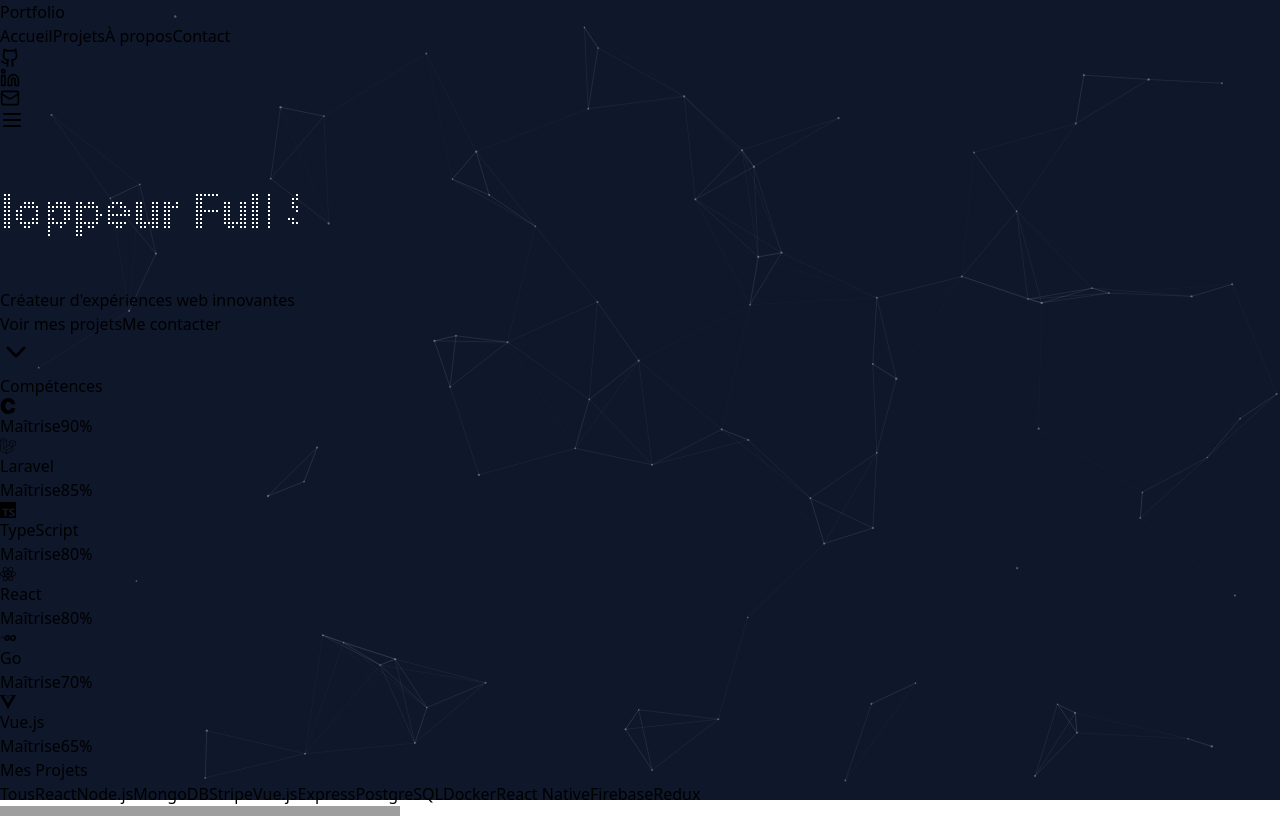
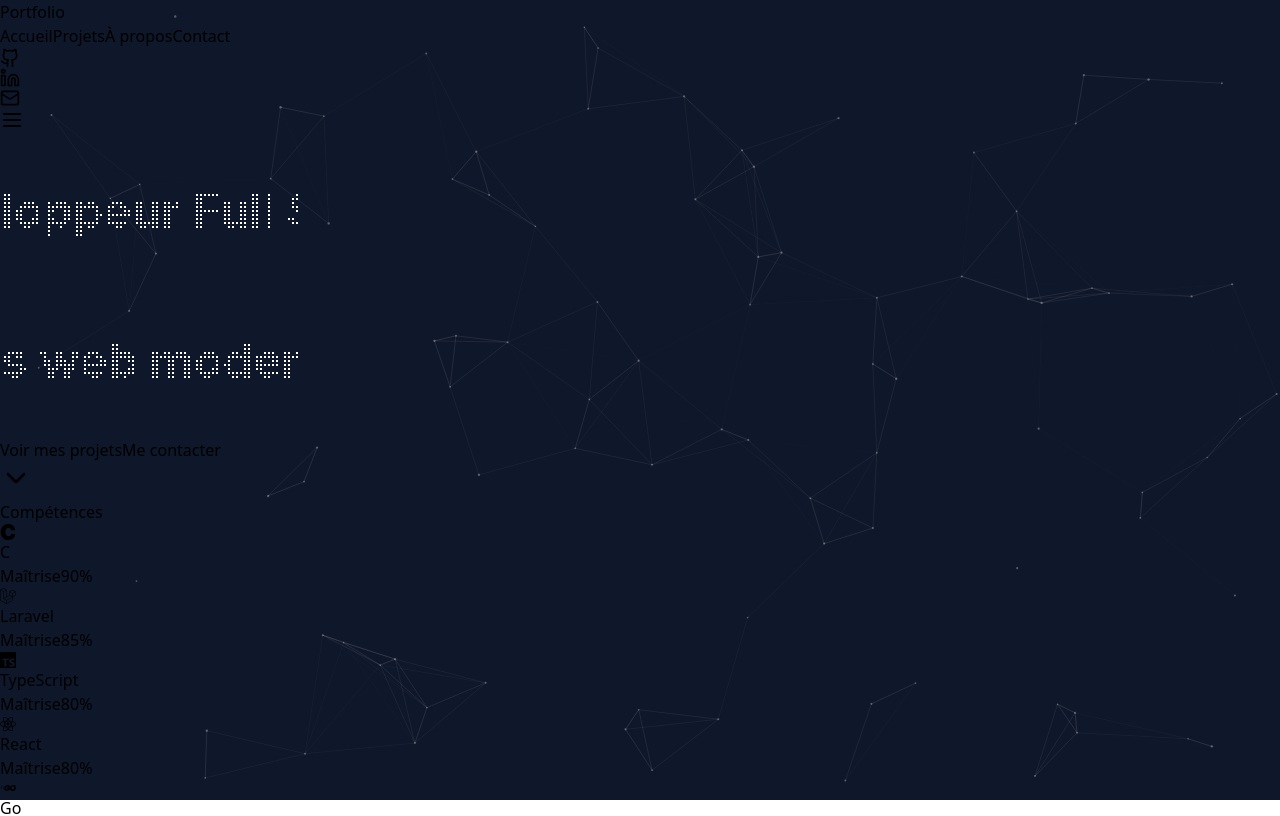
Before and after one commit to ValentinFrp/ValentinFrappart.fr, a React (Vite) app: page / in a window 1280 px wide. Shown: the top 816 px of the page. Built offline with nearby package versions, Linux system fonts and the light colour scheme; grey boxes are pictures that could not be loaded.

Commit message:
fix: change text in particules

```diff
--- a/package.json
+++ b/package.json
@@ -17,6 +17,7 @@
     "lucide-react": "^0.344.0",
     "react": "^18.2.0",
     "react-dom": "^18.2.0",
+    "react-icons": "^5.3.0",
     "react-tsparticles": "^2.12.2",
     "three": "^0.161.0",
     "tsparticles": "^2.12.0",
--- a/src/components/Hero.tsx
+++ b/src/components/Hero.tsx
@@ -25,7 +25,10 @@
                         transition={{ delay: 0.5 }}
                         className="text-xl md:text-2xl text-gray-300 mb-8"
                     >
-                        Créateur d'expériences web innovantes
+                        <TextParticles
+                            text="Créateur de solutions web modernes et performantes"
+                            className="h-32 mb-2"
+                        />
                     </motion.p>
                 </motion.div>
 
--- a/src/components/Skills.tsx
+++ b/src/components/Skills.tsx
@@ -8,7 +8,7 @@
 }
 
 const skills: Skill[] = [
-    { name: '', level: 90, icon: <SiC /> },
+    { name: 'C', level: 90, icon: <SiC /> },
     { name: 'Laravel', level: 85, icon: <SiLaravel /> },
     { name: 'TypeScript', level: 80, icon: <SiTypescript /> },
     { name: 'React', level: 80, icon: <SiReact /> },
```
Also changed, not shown: 1 other file (tests, documents, lock files or other folders).
